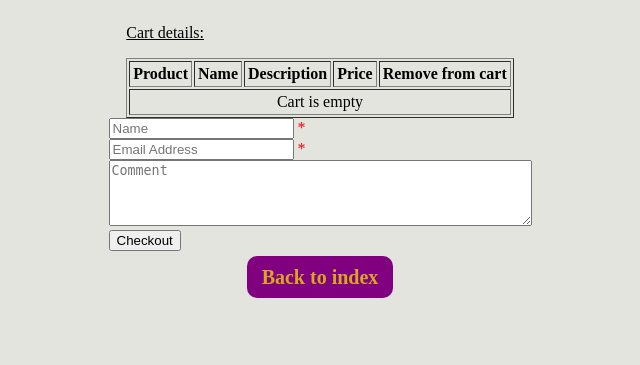
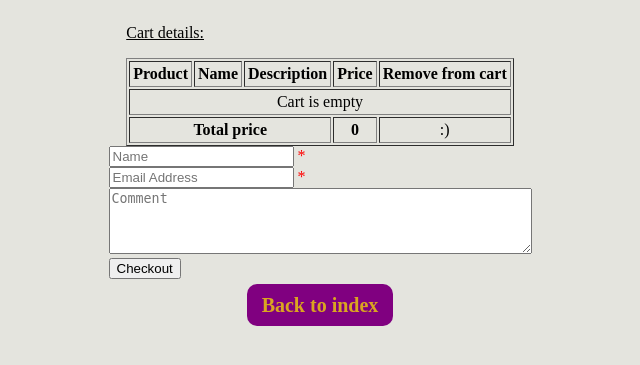
Before and after one commit to lucianIonescu5p/Training, a PHP site: page /cart.php in a window 1280 px wide. Shown: the top 365 px of the page, without its empty margins (320-960 px from the left). Run offline with PHP 8.4, Linux system fonts and the light colour scheme; tables that the repository leaves empty or names only in its code hold one stand-in row (values such as "Sample post").

Commit message:
Updated source code

```diff
--- a/public/cart.php
+++ b/public/cart.php
@@ -45,7 +45,7 @@ $rows = $stmt->fetchAll();
 //form checkout
 $name = $contactDetails = $comments = "";
 $nameErr = $contactDetailsErr = "";
-
+$totalPrice = 0;
 //validation
 if ($_SERVER['REQUEST_METHOD'] == 'POST')
 {
@@ -91,6 +91,7 @@ if (isset($_POST['checkout']) && !empty($name) && !empty($contactDetails) && !em
                 <body>
 
                     <p>" . trans('Hello, here\'s an order from') . " " . htmlspecialchars($name) . "</p>
+                    <p>At " . date("d/M/Y H:i:s") . "</p>
                     <p>" . trans('Order details are:') . "</p>
 
                     <table border='1' cellpadding='3'>
@@ -104,6 +105,7 @@ if (isset($_POST['checkout']) && !empty($name) && !empty($contactDetails) && !em
                 </tr> ";
 
                 foreach ($rows as $row) {
+                    $totalPrice += $row['price'];
                     $message .= " <tr>
                                     <td align=\"middle\"><img src=\"http://" . $_SERVER['SERVER_NAME'] . "/images/" . $row['image'] . "\" width=\"70px\" height=\"70px\"></td>
                                     <td align=\"middle\">" . $row['title'] . "</td>
@@ -111,7 +113,12 @@ if (isset($_POST['checkout']) && !empty($name) && !empty($contactDetails) && !em
                                     <td align=\"middle\">" . $row['price'] . "</td>
                                 </tr> ";
                 }
-                    $message .= " </table>
+                    $message .= "
+                        <tr>
+                            <td colspan=3 align=\"middle\"><b>" . trans('Total price') . "</b></td>
+                            <td align=\"middle\"><b>" . $totalPrice . "</b></td>
+                        </tr>
+                    </table>
                     <p> " . trans('Contact details:') . " " . htmlspecialchars($contactDetails) . "</p>
                     <p> " . trans('Additional messages:') . " " . htmlspecialchars($comments) . "</p>
                 </body>
@@ -159,7 +166,7 @@ if(isset($_GET['mailsent'])){
             </tr>
             <?php else: ?>
             <?php foreach($rows as $row): ?>
-
+            <?php $totalPrice += $row['price']; ?>
                 <tr>
                     <td align="middle"><img src="images/<?= $row['image'] ?>" width="70px" height="70px"></td>
                     <td align="middle"><?= $row['title'] ?></td>
@@ -170,14 +177,19 @@ if(isset($_GET['mailsent'])){
 
             <?php endforeach; ?>
             <?php endif; ?>
+                <tr>
+                    <td colspan=3 align="middle"><b><?= trans('Total price') ?></b></td>
+                    <td align="middle"><b><?= $totalPrice; ?></b></td>
+                    <td align="middle">:)</td>
+                </tr>
         </table>
     </div>
         <form method="POST">
 
             <input id="nameInput" type="text" name="name" value="<?= $name; ?>" placeholder="<?= trans('Name ') ?>">
-            <span class="error"> *<?= $nameErr; ?></span><br /> <!-- error message -->
+            <span class="error"> *<?= $nameErr; ?></span><br />
             <input type="email" name="contactDetails" placeholder="<?= trans('Email Address') ?>" value="<?= $contactDetails ?>">
-            <span class="error"> *<?= $contactDetailsErr; ?></span> <br /> <!-- error message -->
+            <span class="error"> *<?= $contactDetailsErr; ?></span> <br />
             <textarea rows="4" cols="50" name="comments" value="" placeholder="<?= trans('Comment') ?>"><?= $comments ?></textarea> <br />
             <input type="submit" name="checkout" value="<?= trans('Checkout') ?>">
 
--- a/public/product.php
+++ b/public/product.php
@@ -96,7 +96,6 @@ if ($_SESSION['authenticated'] != 1) {
     //insert new product
     if (isset($_POST['submit']) && $title != '' && $description != '' && $price != '' && $image != '') {
 
-
         $sql = 'INSERT INTO products(title, description, price, image)
         VALUES (:title, :description, :price, :image)';
 
```
